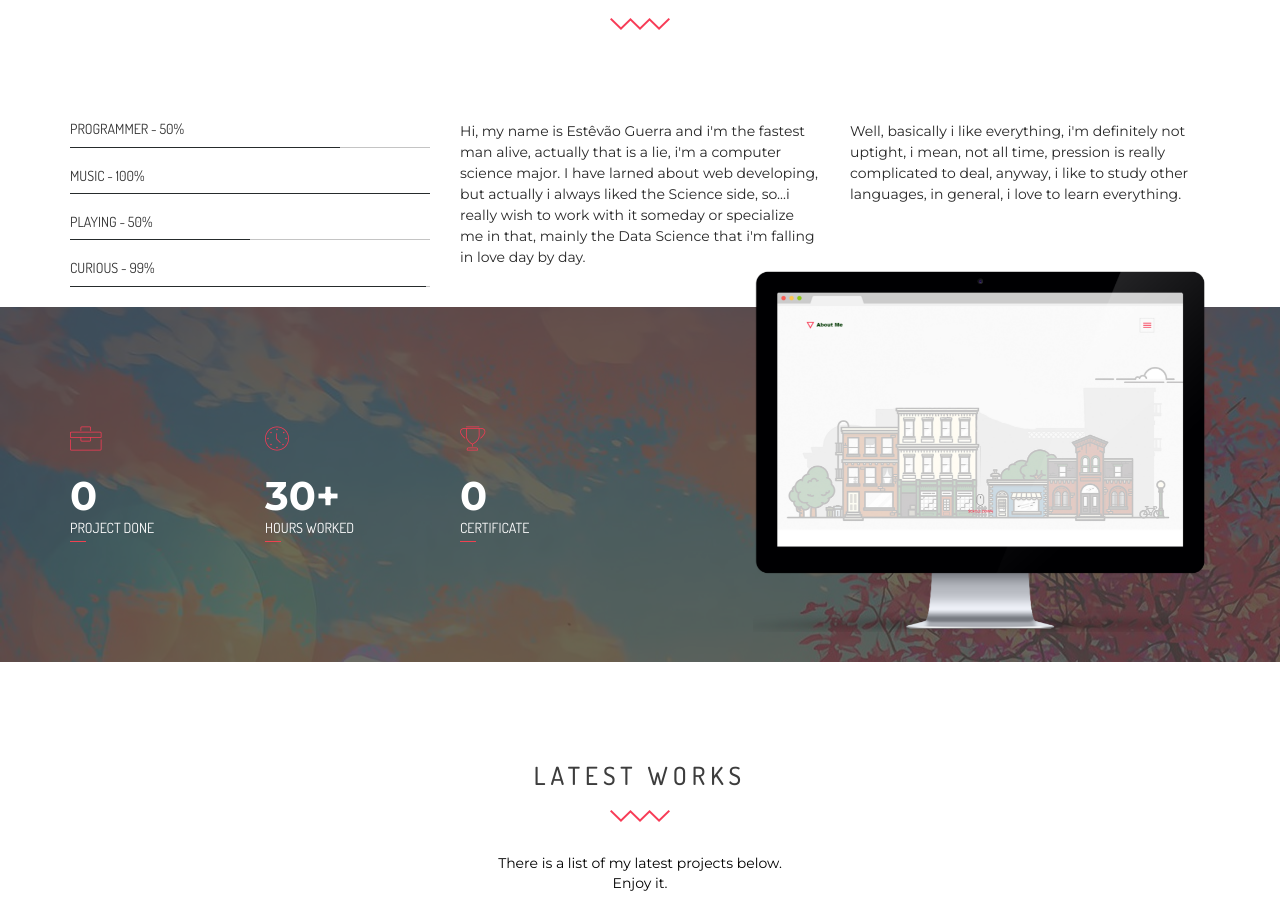
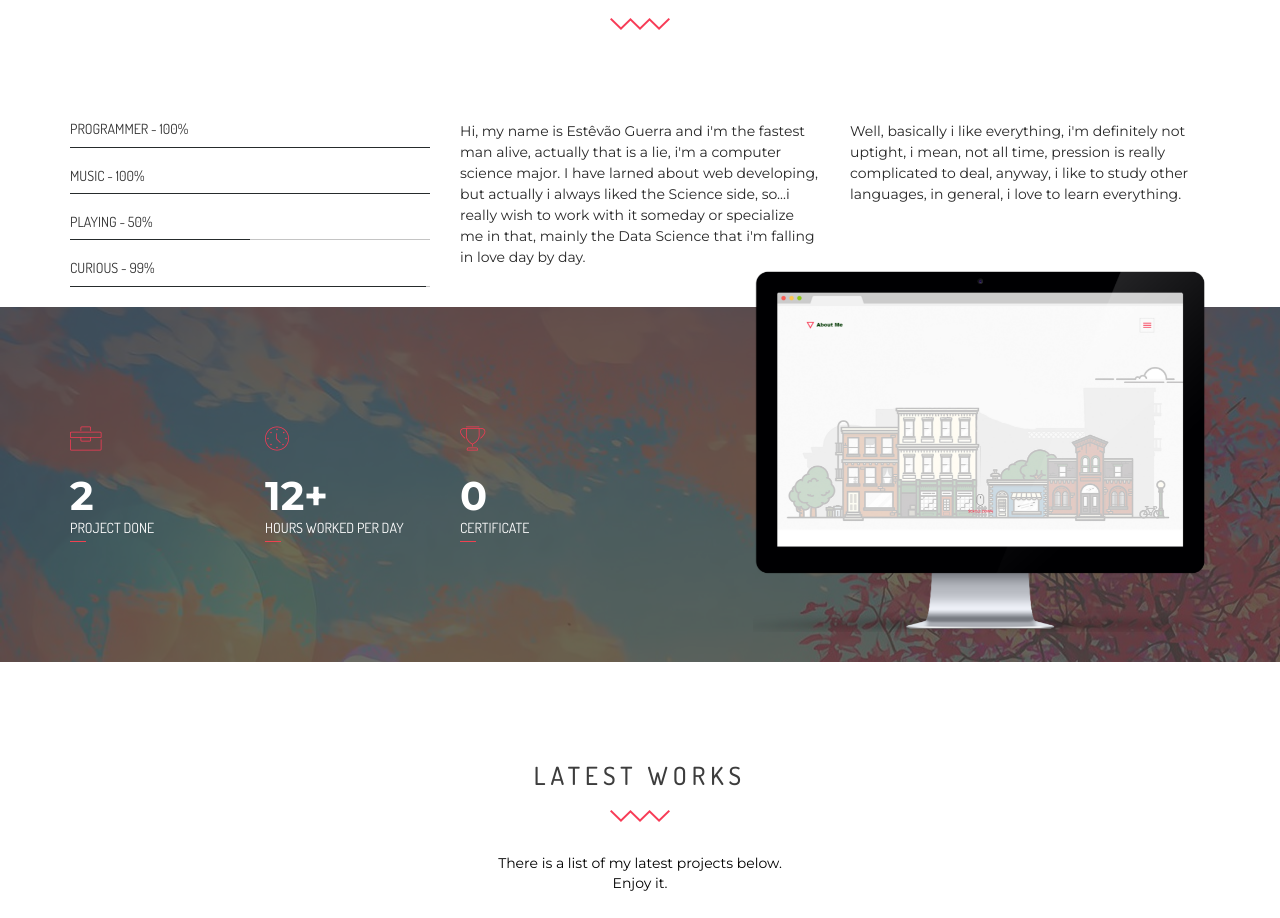
Before and after one commit to estevaoguerra19/estevaoguerra19.github.io, a plain HTML site: page index.html in a window 1280 px wide. Shown: the part 1133-2051 px from the top of the page. Drawn offline with Linux system fonts and the light colour scheme; files whose address does not match are found by name.

Commit message:
Update index.html

```diff
--- a/index.html
+++ b/index.html
@@ -155,9 +155,9 @@
             <div class="row">
                 <div class="col-md-4  wow fadeInLeft animated">
                     <div class="single_progress_bar">
-                        <h2>PROGRAMMER - 50%</h2>
+                        <h2>PROGRAMMER - 100%</h2>
                         <div class="progress">
-                          <div class="progress-bar" role="progressbar" aria-valuenow="60" aria-valuemin="0" aria-valuemax="100" style="width: 75%;">
+                          <div class="progress-bar" role="progressbar" aria-valuenow="60" aria-valuemin="0" aria-valuemax="100" style="width: 100%;">
                             <span class="sr-only">60% Complete</span>
                           </div>
                         </div>
@@ -208,15 +208,15 @@
 	                            <div class="col-md-4">
 	                                <div class="single_count">
 	                                    <i class="icon-toolbox"></i>
-	                                    <h3>0</h3>
+	                                    <h3>2</h3>
 	                                    <p>Project Done</p>
 	                                </div>
 	                            </div>
 	                            <div class="col-md-4">
 	                                <div class="single_count">
 	                                    <i class="icon-clock"></i>
-	                                    <h3>30+</h3>
-	                                    <p>Hours Worked</p>
+	                                    <h3>12+</h3>
+	                                    <p>Hours Worked per day</p>
 	                                </div>
 	                            </div>
 	                            <div class="col-md-4">
```
